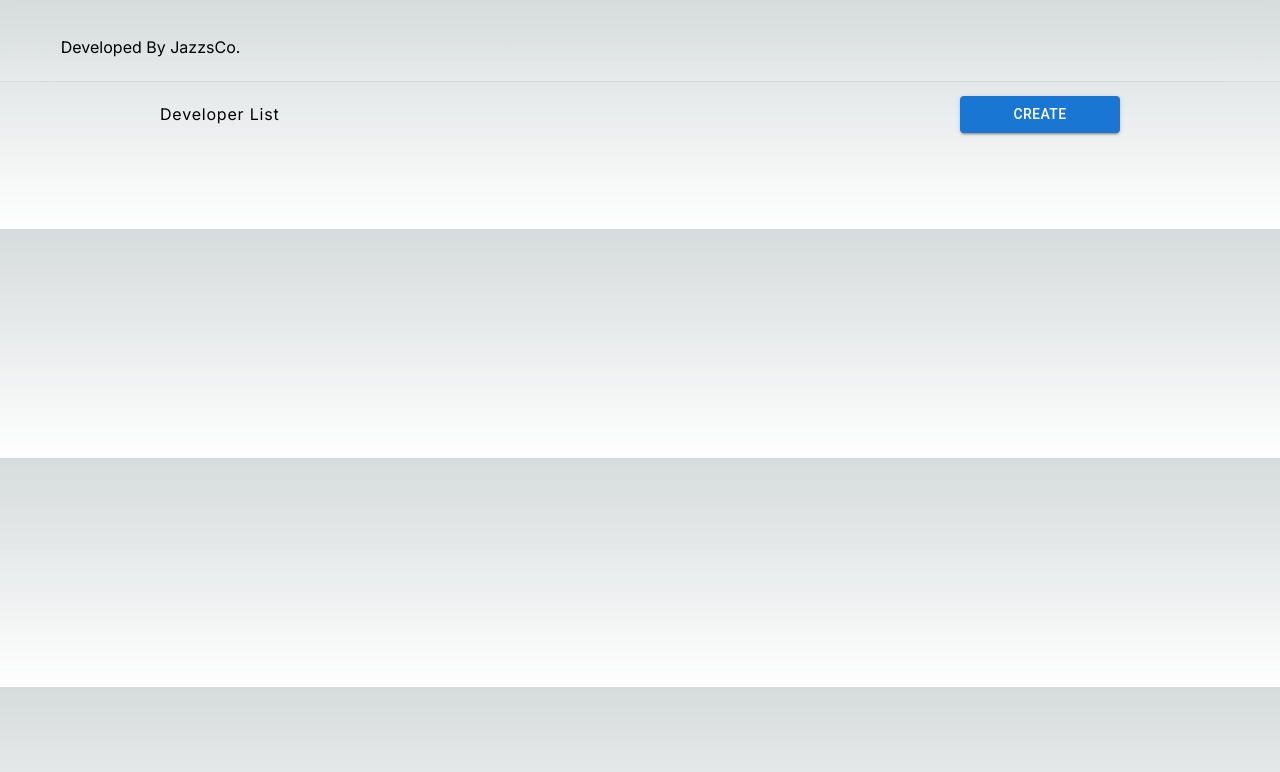
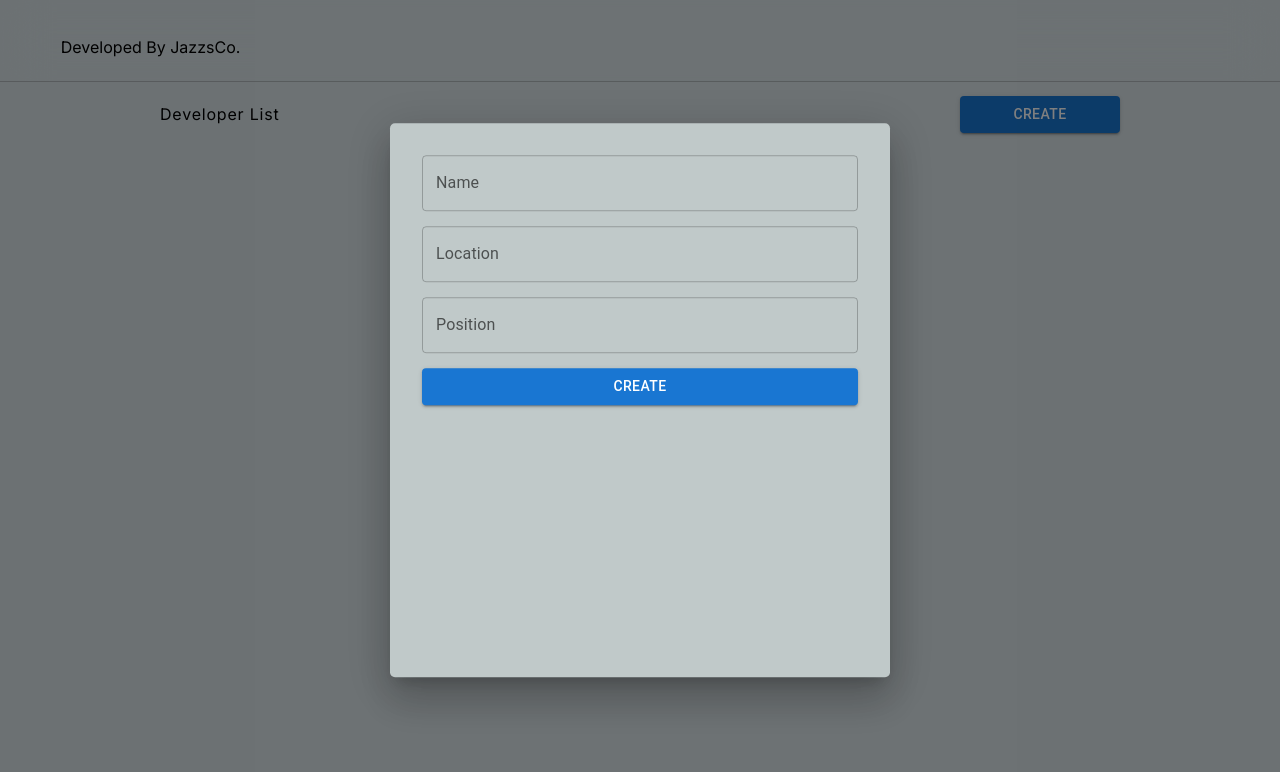
Before and after one commit to JazzsCo/ultimate_solutions_test_pj, a Next.js app: page / in a window 1280 px wide. Both pictures are taken after a click on the button "CREATE". Shown: the top 772 px of the page. Built offline with nearby package versions, Linux system fonts and the light colour scheme.

Commit message:
Created sample form modal

```diff
--- a/package.json
+++ b/package.json
@@ -17,7 +17,8 @@
     "react": "^18",
     "react-dom": "^18",
     "react-hook-form": "^7.49.2",
-    "zod": "^3.22.4"
+    "zod": "^3.22.4",
+    "zustand": "^4.4.7"
   },
   "devDependencies": {
     "@types/node": "^20",
--- a/src/app/globals.css
+++ b/src/app/globals.css
@@ -1,76 +1,9 @@
 :root {
   --max-width: 1100px;
   --border-radius: 12px;
-  --font-mono: ui-monospace, Menlo, Monaco, 'Cascadia Mono', 'Segoe UI Mono',
-    'Roboto Mono', 'Oxygen Mono', 'Ubuntu Monospace', 'Source Code Pro',
-    'Fira Mono', 'Droid Sans Mono', 'Courier New', monospace;
-
-  --foreground-rgb: 0, 0, 0;
-  --background-start-rgb: 214, 219, 220;
-  --background-end-rgb: 255, 255, 255;
-
-  --primary-glow: conic-gradient(
-    from 180deg at 50% 50%,
-    #16abff33 0deg,
-    #0885ff33 55deg,
-    #54d6ff33 120deg,
-    #0071ff33 160deg,
-    transparent 360deg
-  );
-  --secondary-glow: radial-gradient(
-    rgba(255, 255, 255, 1),
-    rgba(255, 255, 255, 0)
-  );
-
-  --tile-start-rgb: 239, 245, 249;
-  --tile-end-rgb: 228, 232, 233;
-  --tile-border: conic-gradient(
-    #00000080,
-    #00000040,
-    #00000030,
-    #00000020,
-    #00000010,
-    #00000010,
-    #00000080
-  );
-
-  --callout-rgb: 238, 240, 241;
-  --callout-border-rgb: 172, 175, 176;
-  --card-rgb: 180, 185, 188;
-  --card-border-rgb: 131, 134, 135;
-}
-
-@media (prefers-color-scheme: dark) {
-  :root {
-    --foreground-rgb: 255, 255, 255;
-    --background-start-rgb: 0, 0, 0;
-    --background-end-rgb: 0, 0, 0;
-
-    --primary-glow: radial-gradient(rgba(1, 65, 255, 0.4), rgba(1, 65, 255, 0));
-    --secondary-glow: linear-gradient(
-      to bottom right,
-      rgba(1, 65, 255, 0),
-      rgba(1, 65, 255, 0),
-      rgba(1, 65, 255, 0.3)
-    );
-
-    --tile-start-rgb: 2, 13, 46;
-    --tile-end-rgb: 2, 5, 19;
-    --tile-border: conic-gradient(
-      #ffffff80,
-      #ffffff40,
-      #ffffff30,
-      #ffffff20,
-      #ffffff10,
-      #ffffff10,
-      #ffffff80
-    );
-
-    --callout-rgb: 20, 20, 20;
-    --callout-border-rgb: 108, 108, 108;
-    --card-rgb: 100, 100, 100;
-    --card-border-rgb: 200, 200, 200;
-  }
+  --font-mono: ui-monospace, Menlo, Monaco, "Cascadia Mono", "Segoe UI Mono",
+    "Roboto Mono", "Oxygen Mono", "Ubuntu Monospace", "Source Code Pro",
+    "Fira Mono", "Droid Sans Mono", "Courier New", monospace;
 }
 
 * {
@@ -82,26 +15,11 @@
 html,
 body {
   max-width: 100vw;
-  overflow-x: hidden;
+  padding: 0;
+  margin: 0;
 }
 
 body {
   color: rgb(var(--foreground-rgb));
-  background: linear-gradient(
-      to bottom,
-      transparent,
-      rgb(var(--background-end-rgb))
-    )
-    rgb(var(--background-start-rgb));
+  background: #dae4e8;
 }
-
-a {
-  color: inherit;
-  text-decoration: none;
-}
-
-@media (prefers-color-scheme: dark) {
-  html {
-    color-scheme: dark;
-  }
-}
--- a/src/app/layout.tsx
+++ b/src/app/layout.tsx
@@ -1,22 +1,26 @@
-import type { Metadata } from 'next'
-import { Inter } from 'next/font/google'
-import './globals.css'
+import type { Metadata } from "next";
+import { Inter } from "next/font/google";
+import "./globals.css";
+import FormModal from "@/components/form-modal";
 
-const inter = Inter({ subsets: ['latin'] })
+const inter = Inter({ subsets: ["latin"] });
 
 export const metadata: Metadata = {
-  title: 'Create Next App',
-  description: 'Generated by create next app',
-}
+  title: "Create Next App",
+  description: "Generated by create next app",
+};
 
 export default function RootLayout({
   children,
 }: {
-  children: React.ReactNode
+  children: React.ReactNode;
 }) {
   return (
     <html lang="en">
-      <body className={inter.className}>{children}</body>
+      <body className={inter.className}>
+        <FormModal />
+        {children}
+      </body>
     </html>
-  )
+  );
 }
--- a/src/app/page.module.css
+++ b/src/app/page.module.css
@@ -30,7 +30,8 @@
   padding: 2.3rem 3.8rem 1.5rem;
   border-radius: 0;
   border: none;
-  border-bottom: 1px solid rgba(var(--callout-border-rgb), 0.25);
+  /* background: #c0c9c9; */
+  border-bottom: 1px solid #413f3f43;
   background: linear-gradient(
     to bottom,
     rgba(var(--background-start-rgb), 1),
--- a/src/app/page.tsx
+++ b/src/app/page.tsx
@@ -1,8 +1,14 @@
+"use client";
+
 import Image from "next/image";
 import styles from "./page.module.css";
+
 import { Button } from "@mui/material";
+import { useFormModal } from "@/hook/use-form-modal";
 
 export default function Home() {
+  const { onOpen } = useFormModal();
+
   return (
     <main className={styles.main}>
       <div className={styles.description}>
@@ -11,7 +17,8 @@ export default function Home() {
 
       <div className={styles.heading}>
         <p className={styles.headingText}>Developer List</p>
-        <Button variant="contained" sx={{ width: "10rem" }}>
+
+        <Button variant="contained" sx={{ width: "10rem" }} onClick={onOpen}>
           Create
         </Button>
       </div>
--- /dev/null
+++ b/src/components/form-modal.tsx
@@ -0,0 +1,139 @@
+"use client";
+
+import { z } from "zod";
+import { zodResolver } from "@hookform/resolvers/zod";
+import { useForm, Controller } from "react-hook-form";
+
+import { TextField, Backdrop, Box, Modal, Fade, Button } from "@mui/material";
+
+import { useFormModal } from "@/hook/use-form-modal";
+
+const formSchema = z.object({
+  name: z.string().min(2, { message: "Name has to be at least 2 characters" }),
+  location: z
+    .string()
+    .min(3, { message: "Location has to be at least 3 characters" }),
+  position: z
+    .string()
+    .min(3, { message: "Position has to be at least 3 characters" }),
+});
+
+export default function FormModal() {
+  const { isOpen, onClose } = useFormModal();
+
+  const {
+    handleSubmit,
+    control,
+    formState: { errors, isSubmitting },
+  } = useForm({
+    mode: "all",
+    resolver: zodResolver(formSchema),
+    defaultValues: {
+      name: "",
+      location: "",
+      position: "",
+    },
+  });
+
+  const onSubmit = async (values: z.infer<typeof formSchema>) => {
+    console.log("VALUES", values);
+  };
+
+  return (
+    <div>
+      <Modal
+        aria-labelledby="transition-modal-title"
+        aria-describedby="transition-modal-description"
+        open={isOpen}
+        onClose={onClose}
+        closeAfterTransition
+        slots={{ backdrop: Backdrop }}
+        slotProps={{
+          backdrop: {
+            timeout: 500,
+          },
+        }}
+      >
+        <Fade in={isOpen}>
+          <Box
+            sx={{
+              position: "absolute" as "absolute",
+              top: "50%",
+              left: "50%",
+              transform: "translate(-50%, -50%)",
+              width: 500,
+              bgcolor: "#c0c9c9",
+              borderRadius: "5px",
+              boxShadow: 24,
+              p: 4,
+            }}
+          >
+            <form onSubmit={handleSubmit(onSubmit)}>
+              <Box
+                sx={{
+                  display: "flex",
+                  flexDirection: "column",
+                  gap: "15px",
+                  marginBottom: "15pc",
+                }}
+              >
+                <Controller
+                  name="name"
+                  control={control}
+                  render={({ field }) => (
+                    <TextField
+                      {...field}
+                      label="Name"
+                      type="text"
+                      variant="outlined"
+                      error={!!errors.name}
+                      helperText={errors.name?.message}
+                    />
+                  )}
+                />
+
+                <Controller
+                  name="location"
+                  control={control}
+                  render={({ field }) => (
+                    <TextField
+                      {...field}
+                      label="Location"
+                      type="text"
+                      variant="outlined"
+                      error={!!errors.location}
+                      helperText={errors.location?.message}
+                    />
+                  )}
+                />
+
+                <Controller
+                  name="position"
+                  control={control}
+                  render={({ field }) => (
+                    <TextField
+                      {...field}
+                      label="Position"
+                      type="text"
+                      variant="outlined"
+                      error={!!errors.position}
+                      helperText={errors.position?.message}
+                    />
+                  )}
+                />
+
+                <Button
+                  variant="contained"
+                  type="submit"
+                  disabled={isSubmitting}
+                >
+                  Create
+                </Button>
+              </Box>
+            </form>
+          </Box>
+        </Fade>
+      </Modal>
+    </div>
+  );
+}
--- /dev/null
+++ b/src/hook/use-form-modal.ts
@@ -0,0 +1,13 @@
+import { create } from "zustand";
+
+interface useFormModalStore {
+  isOpen: boolean;
+  onOpen: () => void;
+  onClose: () => void;
+}
+
+export const useFormModal = create<useFormModalStore>((set) => ({
+  isOpen: false,
+  onOpen: () => set({ isOpen: true }),
+  onClose: () => set({ isOpen: false }),
+}));
```
Also changed, not shown: 1 other file (tests, documents, lock files or other folders).
